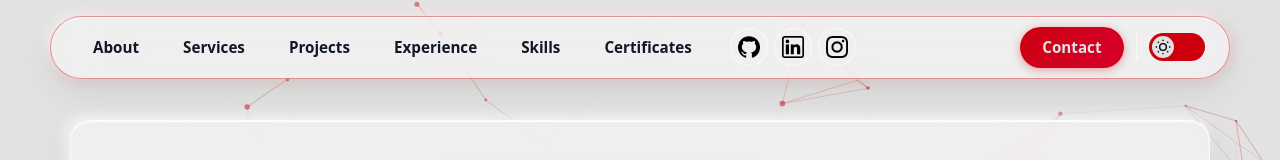
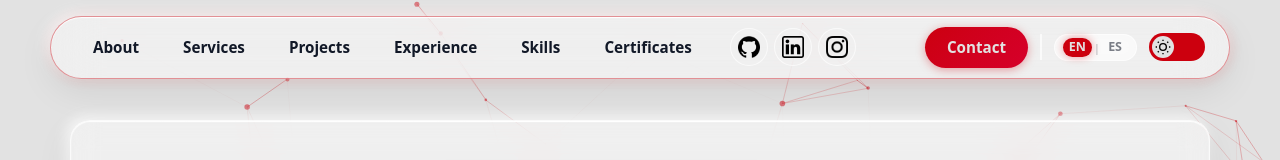
Before and after one commit to KillahBlitz/ultimatePortfolio, a Nuxt app: page / in a window 1280 px wide. Shown: the top 160 px of the page. Built offline with nearby package versions, Linux system fonts and the light colour scheme; no server answers.

Commit message:
feat: implement Google Translate integration with a custom language toggle component

```diff
--- a/app.vue
+++ b/app.vue
@@ -8,12 +8,27 @@ onMounted(() => {
       window.history.scrollRestoration = 'manual'
     }
     window.scrollTo({ top: 0, left: 0, behavior: 'instant' })
+
+    window.googleTranslateElementInit = () => {
+      new window.google.translate.TranslateElement(
+        { pageLanguage: 'en', includedLanguages: 'en,es', autoDisplay: false },
+        'google_translate_element'
+      )
+    }
+
+    if (!document.getElementById('google-translate-script')) {
+      const script = document.createElement('script')
+      script.id = 'google-translate-script'
+      script.src = '//translate.google.com/translate_a/element.js?cb=googleTranslateElementInit'
+      document.head.appendChild(script)
+    }
   }
 })
 </script>
 
 <template>
   <div>
+    <div id="google_translate_element" style="display:none"></div>
     <div class="head">
       <Header />
     </div>
@@ -24,6 +39,21 @@ onMounted(() => {
   </div>
 </template>
 
+<style>
+.goog-te-banner-frame.skiptranslate,
+.goog-te-gadget,
+.goog-te-banner-frame,
+#goog-gt-tt {
+  display: none !important;
+}
+body {
+  top: 0px !important;
+}
+.skiptranslate > iframe {
+  display: none !important;
+}
+</style>
+
 <style scoped>
 .head {
   padding-top: 20px;
--- /dev/null
+++ b/components/utils/LangToggle.vue
@@ -0,0 +1,141 @@
+<script setup>
+import { ref, onMounted } from 'vue'
+
+const currentLang = ref('en')
+
+const clearGoogleTransCookies = () => {
+  if (typeof document === 'undefined') return
+  const hostname = window.location.hostname
+  const hostParts = hostname.split('.')
+  const domains = ['', hostname, '.' + hostname]
+  for (let i = 0; i < hostParts.length; i++) {
+    domains.push('.' + hostParts.slice(i).join('.'))
+  }
+  const paths = ['/', window.location.pathname, '']
+  const names = ['googtrans', 'googtrans_es', 'googtrans_en']
+
+  names.forEach(name => {
+    paths.forEach(p => {
+      domains.forEach(d => {
+        const dStr = d ? '; domain=' + d : ''
+        const pStr = p ? '; path=' + p : '; path=/'
+        document.cookie = `${name}=; expires=Thu, 01 Jan 1970 00:00:00 GMT; Max-Age=0${pStr}${dStr}`
+        document.cookie = `${name}=; expires=Thu, 01 Jan 1970 00:00:00 UTC; Max-Age=-99999999${pStr}${dStr}`
+      })
+    })
+  })
+}
+
+const setLanguage = (lang) => {
+  if (currentLang.value === lang) return
+  currentLang.value = lang
+
+  if (typeof document !== 'undefined') {
+    if (lang === 'en') {
+      clearGoogleTransCookies()
+      const select = document.querySelector('.goog-te-combo')
+      if (select) {
+        select.value = ''
+        select.dispatchEvent(new Event('change'))
+      }
+      setTimeout(() => {
+        clearGoogleTransCookies()
+        window.location.reload()
+      }, 100)
+    } else {
+      const domain = window.location.hostname === 'localhost' ? '' : '; domain=' + window.location.hostname
+      document.cookie = `googtrans=/en/${lang}; path=/${domain}`
+      document.cookie = `googtrans=/en/${lang}; path=/`
+
+      const select = document.querySelector('.goog-te-combo')
+      if (select) {
+        select.value = lang
+        select.dispatchEvent(new Event('change'))
+      } else {
+        window.location.reload()
+      }
+    }
+  }
+}
+
+onMounted(() => {
+  if (typeof document !== 'undefined') {
+    const match = document.cookie.match(/googtrans=\/en\/([a-z]+)/i)
+    if (match && match[1] && match[1].toLowerCase() === 'es') {
+      currentLang.value = 'es'
+    } else {
+      currentLang.value = 'en'
+    }
+  }
+})
+</script>
+
+<template>
+  <div class="lang-toggle-capsule notranslate" translate="no">
+    <button
+      class="lang-btn"
+      :class="{ active: currentLang === 'en' }"
+      @click="setLanguage('en')"
+      aria-label="Switch to English"
+    >
+      EN
+    </button>
+    <span class="lang-sep">|</span>
+    <button
+      class="lang-btn"
+      :class="{ active: currentLang === 'es' }"
+      @click="setLanguage('es')"
+      aria-label="Cambiar a Español"
+    >
+      ES
+    </button>
+  </div>
+</template>
+
+<style scoped>
+.lang-toggle-capsule {
+  display: inline-flex;
+  align-items: center;
+  gap: 2px;
+  padding: 3px 8px;
+  border-radius: 999px;
+  background: var(--liquid-surface-base);
+  border: 1px solid var(--liquid-border);
+  backdrop-filter: var(--liquid-blur-subtle);
+  -webkit-backdrop-filter: var(--liquid-blur-subtle);
+  box-shadow: var(--neu-shadow);
+  transition: all 0.25s ease;
+}
+
+.lang-btn {
+  background: transparent;
+  border: none;
+  font-size: 0.78rem;
+  font-weight: 700;
+  color: var(--font-color);
+  opacity: 0.55;
+  cursor: pointer;
+  padding: 3px 6px;
+  border-radius: 999px;
+  transition: all 0.2s ease;
+  line-height: 1;
+}
+
+.lang-btn:hover {
+  opacity: 1;
+  color: var(--primary-color);
+}
+
+.lang-btn.active {
+  opacity: 1;
+  color: var(--background-color);
+  background: var(--primary-color);
+  box-shadow: 0 0 8px rgba(var(--primary-rgb), 0.4);
+}
+
+.lang-sep {
+  font-size: 0.72rem;
+  color: var(--font-color);
+  opacity: 0.3;
+}
+</style>
--- a/components/utils/header.vue
+++ b/components/utils/header.vue
@@ -1,6 +1,7 @@
 <script setup>
 import { ref, computed } from 'vue'
 import SwitchToggle from './switch.vue'
+import LangToggle from './LangToggle.vue'
 
 const { data: profileData } = await useFetch('/api/profile')
 const socialLinks = computed(() => profileData.value?.social || [
@@ -82,6 +83,7 @@ const scrollTo = (id, event) => {
                 <span>Contact</span>
             </a>
             <div class="nav-divider"></div>
+            <LangToggle />
             <SwitchToggle />
             <button class="hamburger-menu" @click="toggleMenu" aria-label="Toggle Navigation Menu">
                 <span></span>
@@ -112,6 +114,9 @@ const scrollTo = (id, event) => {
             <a href="#contact" class="mobile-item mobile-contact-item" @click="scrollTo('#contact', $event)">
                 <span>Contact Me</span>
             </a>
+            <div class="mobile-tools-row">
+                <LangToggle />
+            </div>
         </div>
     </div>
 </template>
@@ -297,6 +302,13 @@ a {
     font-weight: 700;
 }
 
+.mobile-tools-row {
+    display: flex;
+    justify-content: center;
+    padding: 12px 20px;
+    border-top: 1px solid var(--liquid-border);
+}
+
 @media (min-width: 901px) and (max-width: 1140px) {
     .nav-left {
         gap: 4px;
```
